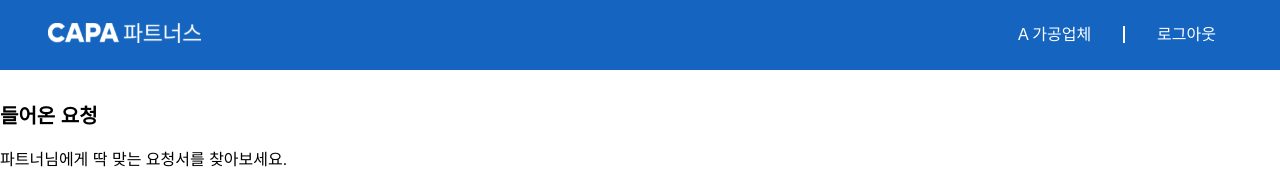
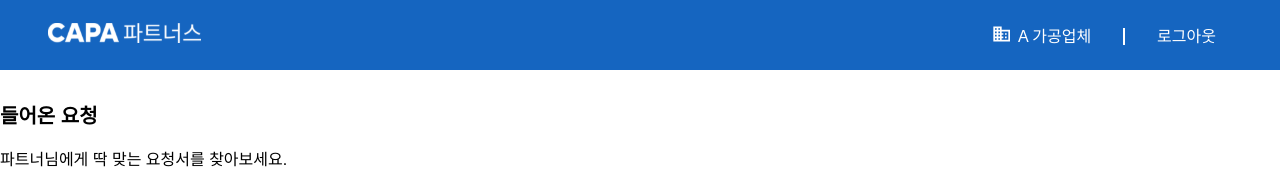
Before and after one commit to badjfas/coding-test, a React (Create React App) app: page / in a window 1280 px wide. Shown: the top 169 px of the page. Built offline with nearby package versions, Linux system fonts and the light colour scheme; no server answers.

Commit message:
헤더 빌딩 아이콘

```diff
--- a/src/components/Header.jsx
+++ b/src/components/Header.jsx
@@ -1,6 +1,8 @@
 import React, { useEffect, useState } from "react";
 import styled from "styled-components";
 import { FiMenu } from "react-icons/fi";
+import { BuildingWhite } from "./svg/Icons";
+
 import Drawer from "./Home/Drawer";
 const Wrapper = styled.div`
     width: 100%;
@@ -70,9 +72,13 @@ const Btn = styled.span`
     font-weight: ${props => props.theme.buttonFontWeight};
     color: white;
     cursor: pointer;
+
     &:first-child {
         border-right: 2px solid #fff;
         padding-right: 2rem;
+        > svg {
+            margin-right: 0.5rem;
+        }
     }
     &:last-child {
         margin-left: 2rem;
@@ -105,7 +111,9 @@ const Header = () => {
                 </Title>
             </TitleBox>
             <BtnBox>
-                <Btn>A 가공업체</Btn>
+                <Btn>
+                    <BuildingWhite />A 가공업체
+                </Btn>
                 <Btn>로그아웃</Btn>
             </BtnBox>
         </Wrapper>
--- a/src/components/svg/Icons.jsx
+++ b/src/components/svg/Icons.jsx
@@ -5,6 +5,15 @@ export const Building = () => (
         <path
             d="M12 10.5H10.5V12.1667H12V10.5ZM12 7.16667H10.5V8.83333H12V7.16667ZM13.5 13.8333H7.5V12.1667H9V10.5H7.5V8.83333H9V7.16667H7.5V5.5H13.5V13.8333ZM6 3.83333H4.5V2.16667H6V3.83333ZM6 7.16667H4.5V5.5H6V7.16667ZM6 10.5H4.5V8.83333H6V10.5ZM6 13.8333H4.5V12.1667H6V13.8333ZM3 3.83333H1.5V2.16667H3V3.83333ZM3 7.16667H1.5V5.5H3V7.16667ZM3 10.5H1.5V8.83333H3V10.5ZM3 13.8333H1.5V12.1667H3V13.8333ZM7.5 3.83333V0.5H0V15.5H15V3.83333H7.5Z"
             fill="#323D45"
+        />
+    </svg>
+);
+
+export const BuildingWhite = () => (
+    <svg width="17" height="16" viewBox="0 0 17 16" fill="none" xmlns="http://www.w3.org/2000/svg">
+        <path
+            d="M13.6666 10.5H11.9999V12.1667H13.6666V10.5ZM13.6666 7.16667H11.9999V8.83333H13.6666V7.16667ZM15.3333 13.8333H8.66659V12.1667H10.3333V10.5H8.66659V8.83333H10.3333V7.16667H8.66659V5.5H15.3333V13.8333ZM6.99992 3.83333H5.33325V2.16667H6.99992V3.83333ZM6.99992 7.16667H5.33325V5.5H6.99992V7.16667ZM6.99992 10.5H5.33325V8.83333H6.99992V10.5ZM6.99992 13.8333H5.33325V12.1667H6.99992V13.8333ZM3.66659 3.83333H1.99992V2.16667H3.66659V3.83333ZM3.66659 7.16667H1.99992V5.5H3.66659V7.16667ZM3.66659 10.5H1.99992V8.83333H3.66659V10.5ZM3.66659 13.8333H1.99992V12.1667H3.66659V13.8333ZM8.66659 3.83333V0.5H0.333252V15.5H16.9999V3.83333H8.66659Z"
+            fill="white"
         />
     </svg>
 );
```
